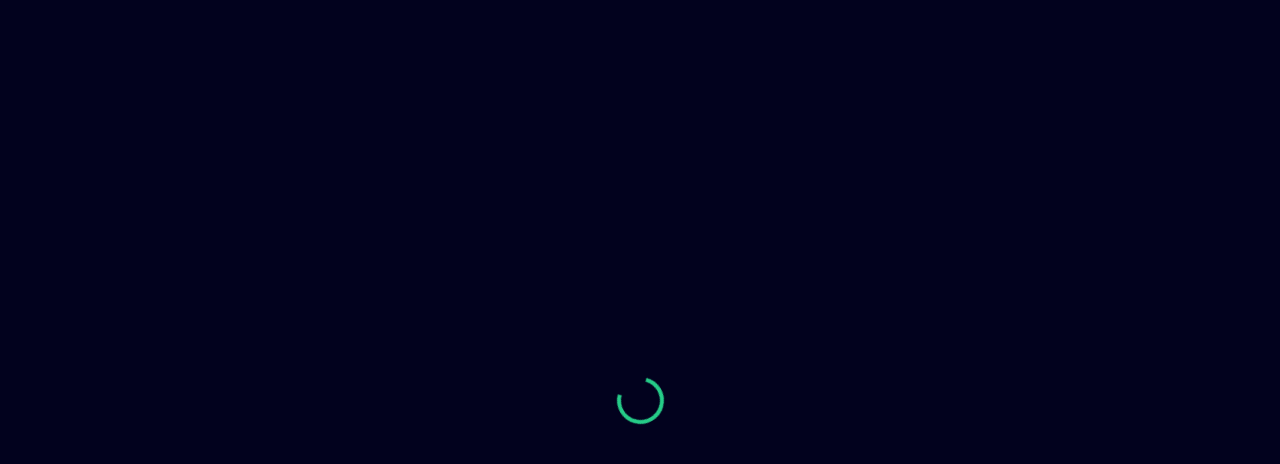
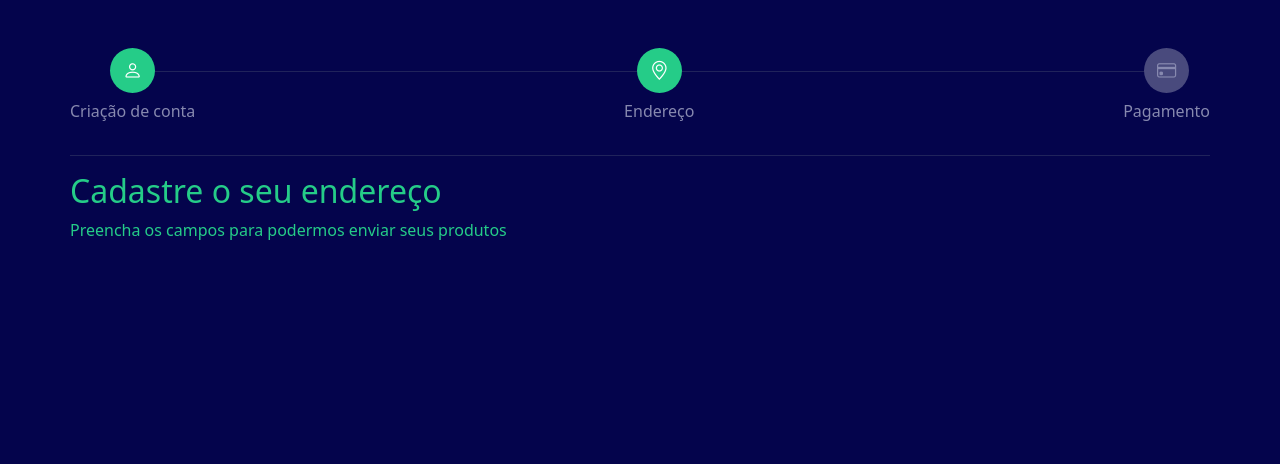
Before and after one commit to NatanSales1/Autocompleta-Endereco, a plain HTML site: page index.html in a window 1280 px wide. Drawn offline with nearby package versions, Linux system fonts and the light colour scheme.

Commit message:
Atualização

```diff
--- a/css/styles.css
+++ b/css/styles.css
@@ -34,3 +34,61 @@
 .hide {
   display: none !important;
 }
+
+#message {
+  width: 40%;
+}
+
+.alert.alert-light p {
+  border-bottom: 1px solid #333;
+  padding: 1.2em 0;
+}
+
+/*Etapas: */
+#order-form-container {
+  padding: 1.5em;
+}
+
+#steps {
+  display: flex;
+  justify-content: space-between;
+  border-bottom: 1px solid var(--border-color);
+  position: relative;
+}
+
+.step {
+  display: flex;
+  flex-direction: column;
+  justify-content: center;
+  align-items: center;
+}
+
+.step i {
+  background-color: var(--secondary-bg-color);
+  color: var(--text-color);
+  width: 45px;
+  height: 45px;
+  line-height: 45px;
+  border-radius: 50%;
+  text-align: center;
+  font-size: 1.2em;
+  margin-bottom: 0.3em;
+}
+
+.step .active {
+  background-color: var(--secondary-color);
+  color: var(--primary-color);
+}
+
+.step p {
+  color: var(--text-color);
+}
+
+.line {
+  border-bottom: 1px solid var(--border-color);
+  position: absolute;
+  top: 22.5px;
+  width: 90%;
+  left: 5%;
+  z-index: -1;
+}
--- a/index.html
+++ b/index.html
@@ -18,8 +18,8 @@
     <script src="js/scripts.js" defer></script>
   </head>
   <body id="checkout-page">
-    <div id="fade" class="">
-      <div id="loader" class="spinner-border" role="status">
+    <div id="fade" class="hide">
+      <div id="loader" class="spinner-border hide" role="status">
         <span class="visually-hidden">Loading...</span>
       </div>
       <div id="message" class="hide">
@@ -30,5 +30,25 @@
         </div>
       </div>
     </div>
+    <div id="order-form-container" class="container p-6 my-md-4 px-md-0">
+      <div id="steps" class="mb-md-3 pb-md-3">
+        <div class="line"></div>
+        <div class="step">
+          <i class="bi bi-person active"></i>
+          <p class="d-none d-md-block">Criação de conta</p>
+        </div>
+        <div class="step">
+          <i class="bi bi-geo-alt active"></i>
+          <p class="d-none d-md-block">Endereço</p>
+        </div>
+        <div class="step">
+          <i class="bi bi-credit-card"></i>
+          <p class="d-none d-md-block">Pagamento</p>
+        </div>
+      </div>
+      <div id="form-header">
+        <h2>Cadastre o seu endereço</h2>
+        <p>Preencha os campos para podermos enviar seus produtos</p>
+      </div>
   </body>
 </html>
```
